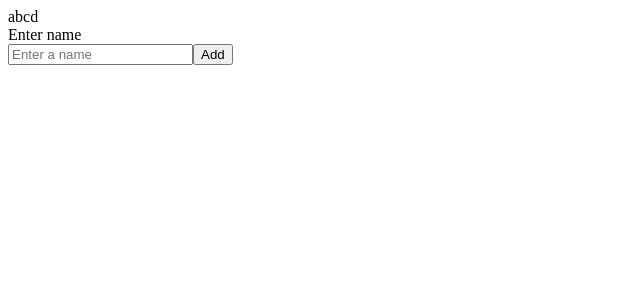
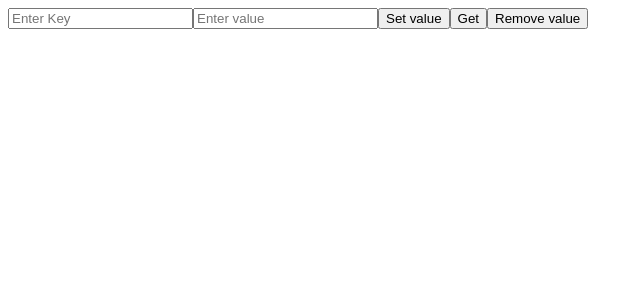
Before and after one commit to divyanshu-successiveTech/react-Training, a Next.js app in the folder react-training/: page /Day2 in a window 1280 px wide. Shown: the top 300 px of the page, without its empty margins (0-643 px from the left). Built offline with nearby package versions, Linux system fonts and the light colour scheme.

Commit message:
modified Questions

```diff
--- a/react-training/package.json
+++ b/react-training/package.json
@@ -5,7 +5,7 @@
   "scripts": {
     "dev": "next dev --turbopack",
     "build": "next build",
-    "start": "next start",
+    "div": "next start",
     "lint": "next lint"
   },
   "dependencies": {
--- /dev/null
+++ b/react-training/src/Components/Clipboard/Copied.jsx
@@ -0,0 +1,22 @@
+'use client'
+
+import { useState } from "react";
+import useCopy from "./useCopy";
+
+const Copied=()=>{
+    const [val,setVal] = useState("")
+    const {copy,status}=useCopy();
+
+
+    return (
+        <>
+        <input value={val} onChange={(e)=>{setVal(e.target.value)}} placeholder="Enter the text"></input>
+        <button onClick={()=>copy(val)}>{status}</button>
+
+        </>
+
+    )
+}
+
+
+export default Copied;
--- /dev/null
+++ b/react-training/src/Components/Clipboard/useCopy.jsx
@@ -0,0 +1,21 @@
+const { useState } = require("react")
+
+const useCopy =()=>{
+    const [status,setStaus]=useState('Copy');
+
+    const copy=(value)=>{
+
+        let element= document.createElement("textarea");
+        element.innerText=value;
+        document.body.appendChild(element);
+        element.select();
+        document.execCommand('copy');
+        document.body.removeChild(element);
+        setStaus('copied');
+
+    }
+
+    return {copy,status};
+}
+
+export default useCopy;
--- /dev/null
+++ b/react-training/src/Components/Day2Components/EmployeeSalary.jsx
@@ -0,0 +1,43 @@
+
+'use client'
+import { useState ,useMemo } from "react";
+
+const EmployeeSalary = ()=>{
+
+    let [CurrentEmployees,setCurrentEmployees] =useState([])
+
+
+    const [employee,setEmployee] = useState("");
+    const [salary,setSalary] = useState("");
+
+    let avg=0;
+    avg= useMemo(()=>{
+        let n=CurrentEmployees.length;
+        let sum=0;
+        for(let i of CurrentEmployees){
+            sum+= i.salary;
+        }
+        return sum/n;
+    },[CurrentEmployees]);
+
+
+
+    return (
+
+        <>
+        {avg}
+        <input value={employee} placeholder="Enter name of Employee" onChange={(e)=>setEmployee(e.target.value)}></input>
+
+        <input value={salary} placeholder="Enter the salary" onChange={(e)=>setSalary(e.target.value)}></input>
+
+        <button onClick={()=>setCurrentEmployees([...CurrentEmployees,{employee , salary}])}>SUBMIT</button>
+
+        </>
+    )
+
+
+
+
+}
+
+export default EmployeeSalary;
--- a/react-training/src/Components/Day2Components/StudentList.jsx
+++ b/react-training/src/Components/Day2Components/StudentList.jsx
@@ -4,27 +4,23 @@ import { useMemo, useState } from "react";
 
 export const StudentList=()=>{
 
-    const [names,setNames] = useState(['a','b','c','d']);
+    let list=['a','b','c','d'];
 
-    const display = useMemo(()=>names.map((item)=>item),[names]);
-
-
-    const addStudent = (val)=>{
-        setNames(names.push(val));
-    }
-
-    // let input = document.getElementById('curr').value
+    const [names,setNames] = useState([]);
     const [student,setStudent] = useState("")
 
-
+    list= useMemo(()=>{
+        return [...list,...names]
+    },[names]);
 
     return (
         <>
-        {display}<br></br>
-        Enter name<br></br>
-        <input type="text" id ='curr' placeholder="Enter a name" ></input>
+        <ul>
+        {list.map((item)=>{return<li>{item}</li>})}<br></br>
+        </ul>
 
-        <button onClick={(input)=>addStudent(input)}>Add</button>
+        <input id="input" value={student} onChange={(e)=>setStudent(e.target.value)} placeholder="Enter new Student name"></input>
+        <button onClick={()=>setNames([...names,student])}>Add</button>
         </>
     )
 
--- /dev/null
+++ b/react-training/src/Components/LocalStorage/LocalStorage.jsx
@@ -0,0 +1,19 @@
+const useLocalStorage = () =>{
+    const setter =(key,value)=>{
+        localStorage.setItem(`${key}`,value);
+    }
+
+    const getter = (value)=>{
+        let ele=localStorage.getItem(`${value}`)
+        console.log(ele);
+        return !ele?"no such item" : ele;
+    }
+
+    const remove = (value)=>{
+        localStorage.removeItem(`${value}`)
+    }
+
+    return [setter,getter,remove];
+}
+
+export default useLocalStorage;
--- /dev/null
+++ b/react-training/src/Components/LocalStorage/app.jsx
@@ -0,0 +1,41 @@
+'use client'
+import useLocalStorage from "./LocalStorage";
+import { useState } from "react";
+
+export const Local=()=>{
+
+    let [val,setVal]= useState('');
+    let [key,setKey]=useState('');
+
+    let[getter,setter,remove]=useLocalStorage();
+
+
+    return(
+
+        <>
+        <input value={key} onChange={(e)=>{setKey(e.target.value)}} placeholder="Enter Key"></input>
+
+        <input value={val} onChange={(e)=>{setVal(e.target.value)}} placeholder="Enter value"></input>
+
+        <button onClick={()=>{
+
+            setter(key,val)
+            setKey('')
+            setVal('')
+
+
+        }}>Set value</button>
+
+        <button onClick={()=>{setVal(getter(key))}}>Get</button>
+
+        <button onClick={()=>{remove(val)}}>Remove value</button>
+
+
+
+
+        </>
+
+
+    )
+
+}
--- a/react-training/src/app/Day2/page.js
+++ b/react-training/src/app/Day2/page.js
@@ -14,6 +14,9 @@ import { LanguageButton } from "@/Components/Day2Components/LanguageButton"
 import ChangeCount from "@/Components/Day2Components/ChangeCount"
 import CompleteTasks from "@/Components/Day2Components/CompleteTasks"
 import { StudentList } from "@/Components/Day2Components/StudentList"
+import EmployeeSalary from "@/Components/Day2Components/EmployeeSalary"
+import Copied from "@/Components/Clipboard/Copied"
+import { Local } from "@/Components/LocalStorage/app"
 
 export default function Day2(){
 
@@ -44,7 +47,13 @@ export default function Day2(){
 
         {/* <CompleteTasks></CompleteTasks> */}
 
-        <StudentList></StudentList>
+        {/* <StudentList></StudentList> */}
+        {/* <EmployeeSalary></EmployeeSalary> */}
+
+
+        {/* <Copied></Copied> */}
+
+        <Local></Local>
 
         </>
 
```
